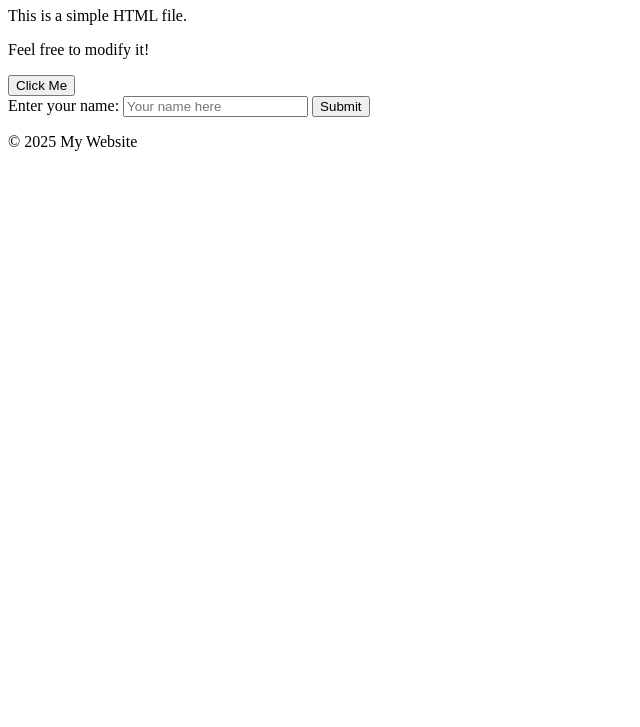
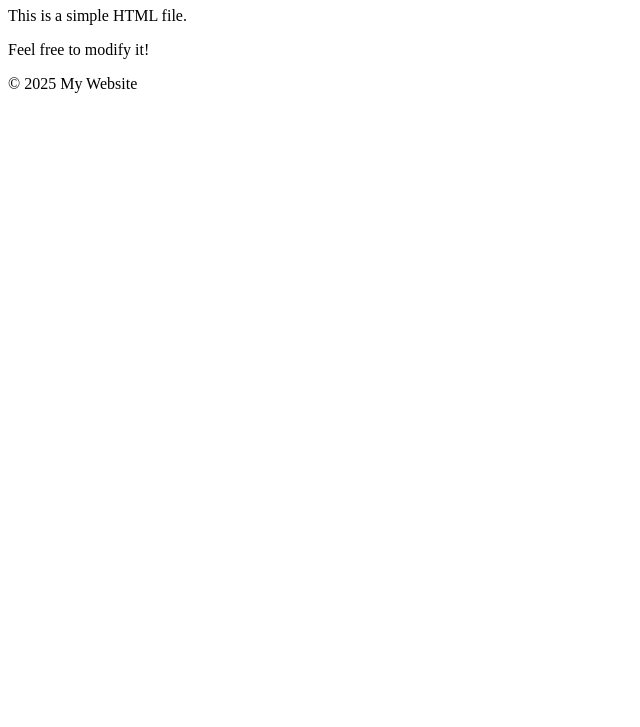
Before and after one commit to kishangupta1216/Feature_Flag_intc, a plain HTML site: page index.html in a window 1280 px wide. Shown: the part 73-800 px from the top of the page, without its empty margins (0-640 px from the left). Drawn offline with Linux system fonts and the light colour scheme.

Commit message:
Update index.html

```diff
--- a/index.html
+++ b/index.html
@@ -4,22 +4,6 @@
     <meta charset="UTF-8">
     <meta name="viewport" content="width=device-width, initial-scale=1.0">
     <title>Basic HTML Page</title>
-    <script>
-
-        // Function to show an alert when the button is clicked
-        function showAlert() {
-            alert("Hello! This is your custom message.");
-        // Function to show an alert with the entered name
-        function greetUser() {
-            const userName = document.getElementById("nameInput").value;
-            if (userName) {
-                alert("Hello, " + userName + "! Welcome to my website.");
-            } else {
-                alert("Please enter your name.");
-            }
-
-        }
-    </script>
 </head>
 <body>
     <header>
@@ -29,17 +13,6 @@
     <main>
         <p>This is a simple HTML file.</p>
         <p>Feel free to modify it!</p>
-
-        <!-- Added a button that calls showAlert() when clicked -->
-        <button onclick="showAlert()">Click Me</button>
-
-
-        <!-- Form for user input -->
-        <form onsubmit="event.preventDefault(); greetUser();">
-            <label for="nameInput">Enter your name:</label>
-            <input type="text" id="nameInput" placeholder="Your name here" required>
-            <button type="submit">Submit</button>
-        </form>
     </main>
 
     <footer>
```
